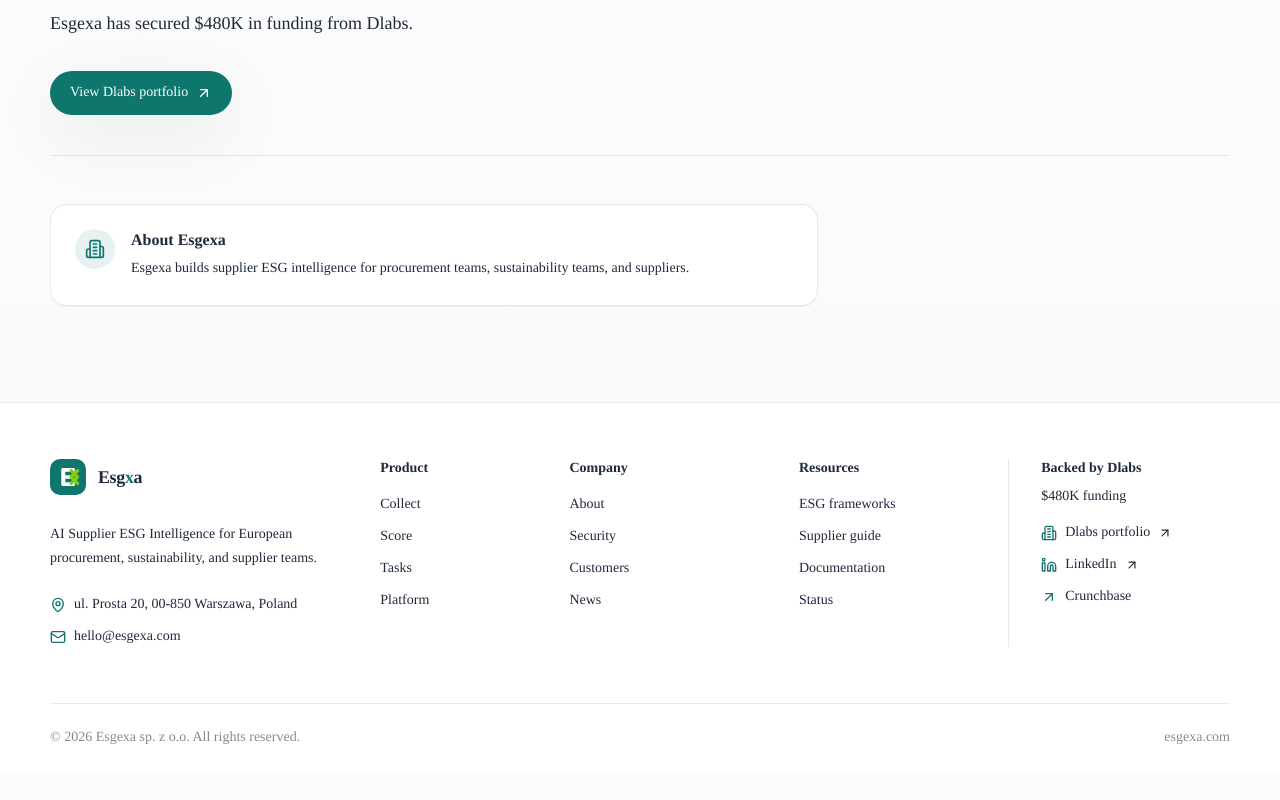
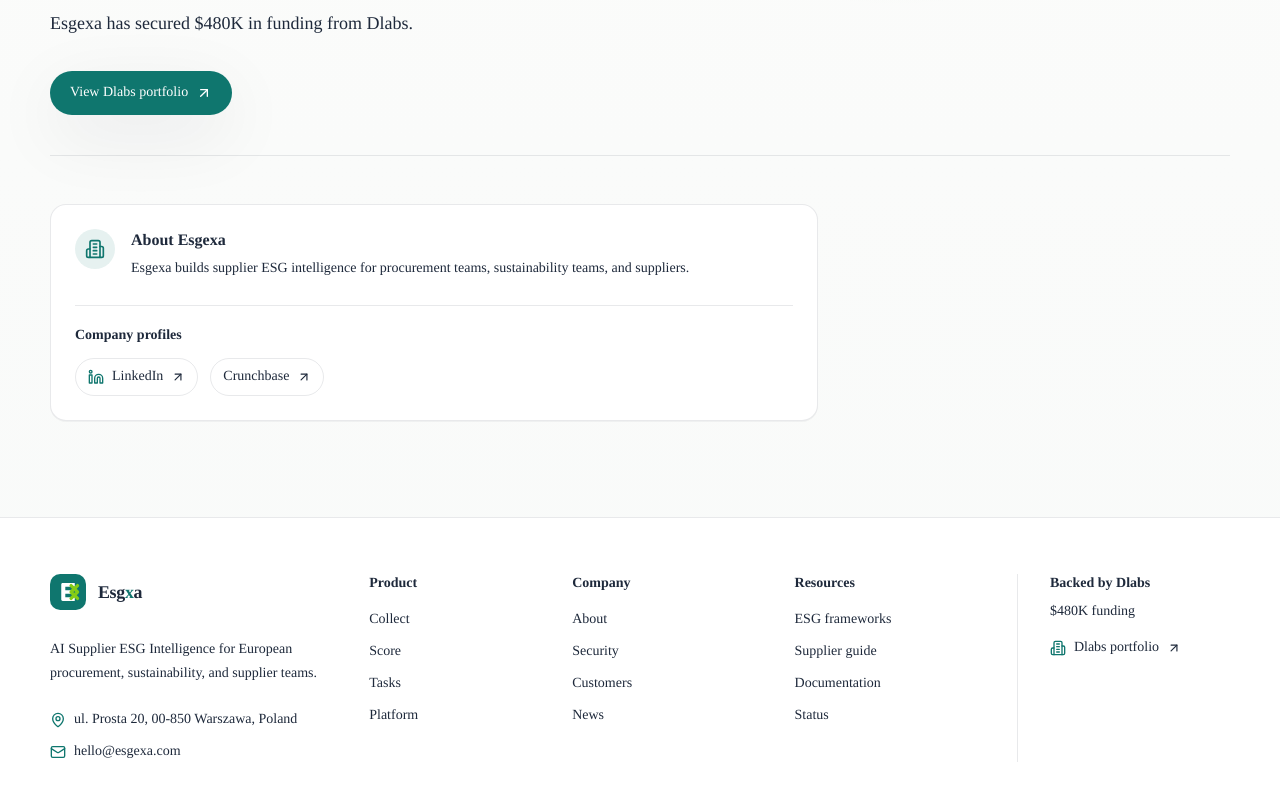
Before and after one commit to PrajaktaAdlytica/esgria-website, a Next.js app: page /news/funding-announcement in a window 1280 px wide. Shown: the part 580-1380 px from the top of the page. Before the commit the page ends 1352 px from the top, so only its background shows below. Built offline with nearby package versions, Linux system fonts and the light colour scheme.

Commit message:
Move company profiles to announcement page

```diff
--- a/app/news/funding-announcement/page.tsx
+++ b/app/news/funding-announcement/page.tsx
@@ -1,6 +1,6 @@
 import type { Metadata } from "next";
 import Link from "next/link";
-import { ArrowLeft, ArrowUpRight, Building2 } from "lucide-react";
+import { ArrowLeft, ArrowUpRight, Building2, Linkedin } from "lucide-react";
 import { Footer } from "@/components/sections/footer";
 import { Navbar } from "@/components/sections/navbar";
 import { Button } from "@/components/ui/button";
@@ -61,6 +61,27 @@
                 </p>
               </div>
             </div>
+            <div className="mt-6 border-t border-slate/10 pt-5">
+              <p className="text-sm font-semibold text-slate">Company profiles</p>
+              <div className="mt-3 flex flex-wrap gap-3">
+                <a
+                  href="https://www.linkedin.com/company/esgexa/"
+                  target="_blank"
+                  rel="noreferrer noopener"
+                  className="inline-flex items-center gap-2 rounded-full border border-slate/10 px-3 py-2 text-sm font-medium text-slate/68 transition hover:border-primary/30 hover:text-primary"
+                >
+                  <Linkedin className="h-4 w-4 text-primary" /> LinkedIn <ArrowUpRight className="h-3.5 w-3.5" />
+                </a>
+                <a
+                  href="https://www.crunchbase.com/organization/esgexa"
+                  target="_blank"
+                  rel="noreferrer noopener"
+                  className="inline-flex items-center gap-2 rounded-full border border-slate/10 px-3 py-2 text-sm font-medium text-slate/68 transition hover:border-primary/30 hover:text-primary"
+                >
+                  Crunchbase <ArrowUpRight className="h-3.5 w-3.5" />
+                </a>
+              </div>
+            </div>
           </aside>
         </article>
       </main>
--- a/components/sections/footer.tsx
+++ b/components/sections/footer.tsx
@@ -1,5 +1,5 @@
 import Link from "next/link";
-import { ArrowUpRight, Building2, Linkedin, Mail, MapPin } from "lucide-react";
+import { ArrowUpRight, Building2, Mail, MapPin } from "lucide-react";
 import { Logo } from "@/components/brand/logo";
 
 const footerGroups: Array<{ title: string; links: string[] }> = [
@@ -11,7 +11,7 @@
 export function Footer() {
   return (
     <footer className="border-t border-slate/10 bg-white">
-      <div className="section-shell grid gap-12 py-14 lg:grid-cols-[1.4fr_0.7fr_0.9fr_0.8fr_1.1fr]">
+      <div className="section-shell grid gap-12 py-14 lg:grid-cols-[1.4fr_0.8fr_0.9fr_0.9fr_1.1fr]">
         <div>
           <Logo />
           <p className="mt-5 max-w-sm text-sm leading-6 text-slate/62">
@@ -54,22 +54,6 @@
             >
               <Building2 className="h-4 w-4 text-primary" /> Dlabs portfolio <ArrowUpRight className="h-3.5 w-3.5" />
             </a>
-            <a
-              href="https://www.linkedin.com/company/esgexa/"
-              target="_blank"
-              rel="noreferrer noopener"
-              className="inline-flex items-center gap-2 text-slate/62 transition hover:text-primary"
-            >
-              <Linkedin className="h-4 w-4 text-primary" /> LinkedIn <ArrowUpRight className="h-3.5 w-3.5" />
-            </a>
-            <a
-              href="https://www.crunchbase.com/organization/esgexa"
-              target="_blank"
-              rel="noreferrer noopener"
-              className="inline-flex items-center gap-2 text-slate/62 transition hover:text-primary"
-            >
-              <ArrowUpRight className="h-4 w-4 text-primary" /> Crunchbase
-            </a>
           </div>
         </div>
       </div>
```
